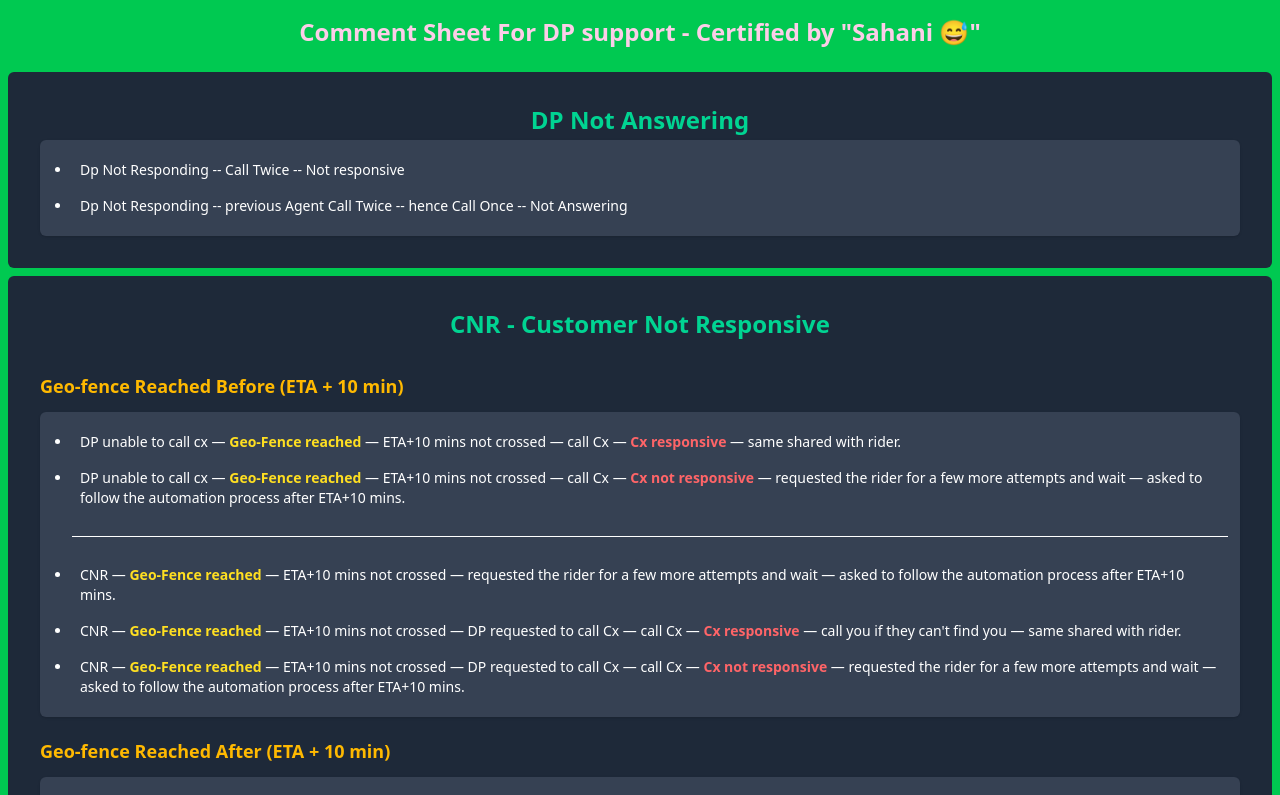
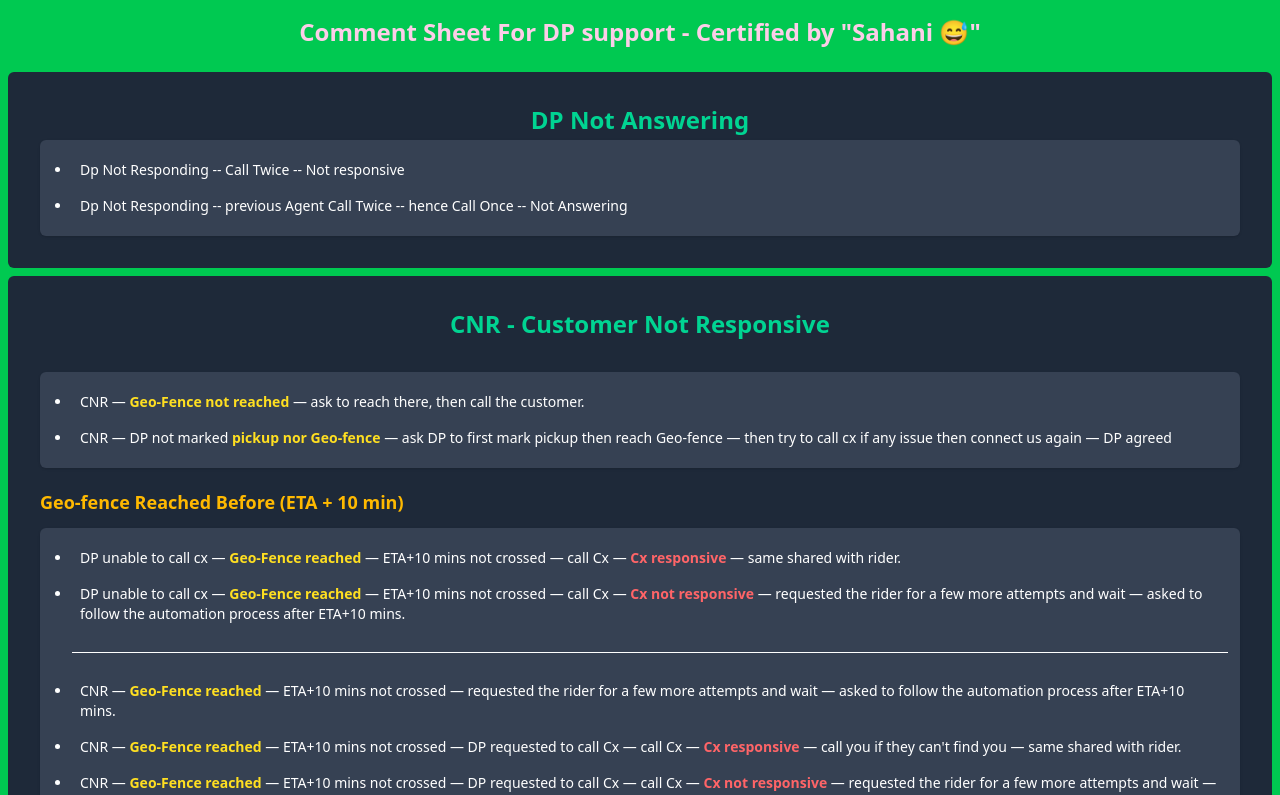
Before and after one commit to Code-with-Sahani/Blinket-DP, a React (Vite) app: page / in a window 1280 px wide. Shown: the top 795 px of the page. Built offline with nearby package versions, Linux system fonts and the light colour scheme.

Commit message:
Update CNR.jsx

```diff
--- a/src/Components/CNR.jsx
+++ b/src/Components/CNR.jsx
@@ -6,6 +6,18 @@ const CNR = () => {
 
             {/* Main Heading */}
             <h2 className="text-center text-2xl font-semibold text-emerald-400 mb-8">CNR - Customer Not Responsive</h2>
+            {/* Initial Case - Geo-Fence Not Reached */}
+            <div className="p-3 bg-gray-700 rounded-md shadow">
+                <ul className="list-disc pl-5">
+                    <li className="p-2">
+                        CNR — <strong className="text-yellow-300 font-semibold">Geo-Fence not reached</strong> — ask to reach there, then call the customer.
+                    </li>
+
+                    <li className="p-2">
+                        CNR — DP not marked <strong className='text-yellow-300 font-semibold'>pickup nor Geo-fence </strong> — ask DP to first mark pickup then reach Geo-fence — then try to call cx if any issue then connect us again — DP agreed
+                    </li>
+                </ul>
+            </div>
             {/* Geo-Fence Reached Before ETA + 10 min */}
             <h3 className="text-lg font-semibold text-amber-400 mt-5 mb-3">Geo-fence Reached Before (ETA + 10 min)</h3>
             <div className="space-y-4">
```
